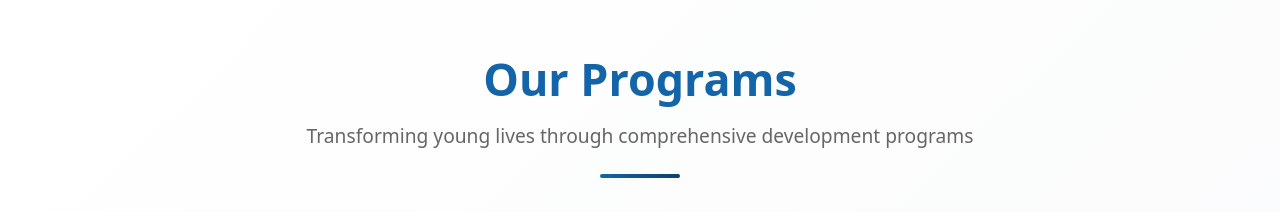
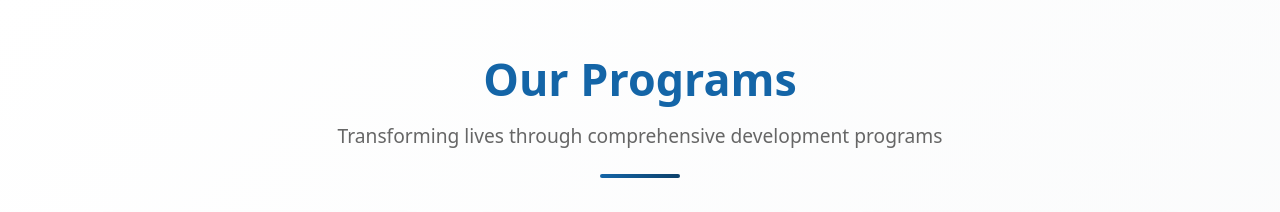
Before and after one commit to SherryNjuguna/Apexcel, a Vue app: page / in a window 1280 px wide. Shown: the part 1660-1872 px from the top of the page. Built offline with nearby package versions, Linux system fonts and the light colour scheme.

Commit message:
updated the the program section

```diff
--- a/src/views/Home.vue
+++ b/src/views/Home.vue
@@ -8,7 +8,7 @@ const router = useRouter()
 const desktopImage = ref('/heroA.jpg')
 const mobileImage = ref('/heroA1.jpg')
 
-// Scroll to programs section smoothly
+// Scroll to programs
 const scrollToPrograms = () => {
   const programsSection = document.getElementById('programs-section')
   if (programsSection) {
@@ -146,7 +146,7 @@ const navigateToAbout = () => {
       <div class="container">
         <div class="section-header text-center mb-5">
           <h2 class="section-title">Our Programs</h2>
-          <p class="section-subtitle">Transforming young lives through comprehensive development programs</p>
+          <p class="section-subtitle">Transforming lives through comprehensive development programs</p>
           <div class="accent-line mx-auto"></div>
         </div>
 
```
